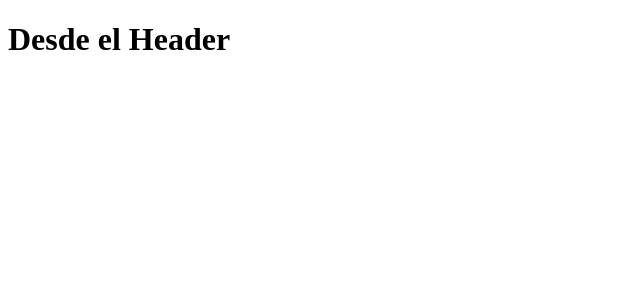
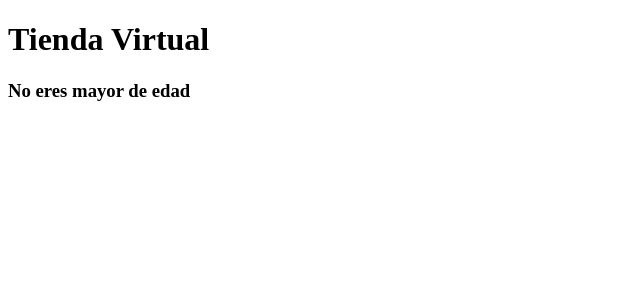
Before and after one commit to FranMolleda/Basicos-React, a React (Create React App) app: page / in a window 1280 px wide. Shown: the top 300 px of the page, without its empty margins (0-640 px from the left). Built offline with nearby package versions, Linux system fonts and the light colour scheme.

Commit message:
Básicos JSX

```diff
--- a/src/components/Header.js
+++ b/src/components/Header.js
@@ -1,7 +1,23 @@
 import React from "react";
 
 function Header() {
-  return <h1> Desde el Header </h1>;
+  const edad = 16;
+
+  let mensaje;
+
+  //If se puede poner fuera de un return, no dentro. Para un condicional dentro de un return debemos usar un ternario
+  if (edad >= 18) {
+    mensaje = "Eres mayor de edad";
+  } else {
+    mensaje = "No eres mayor de edad";
+  }
+
+  return (
+    <>
+      <h1>Tienda Virtual </h1>
+      <h3>{mensaje}</h3>
+    </>
+  );
 }
 
 export default Header;
```
